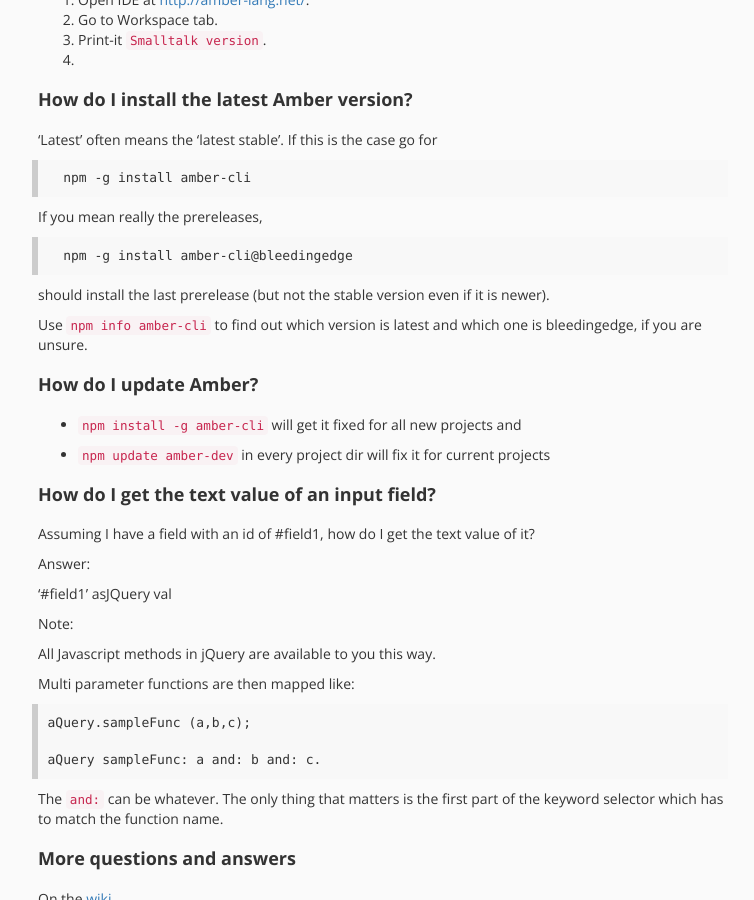
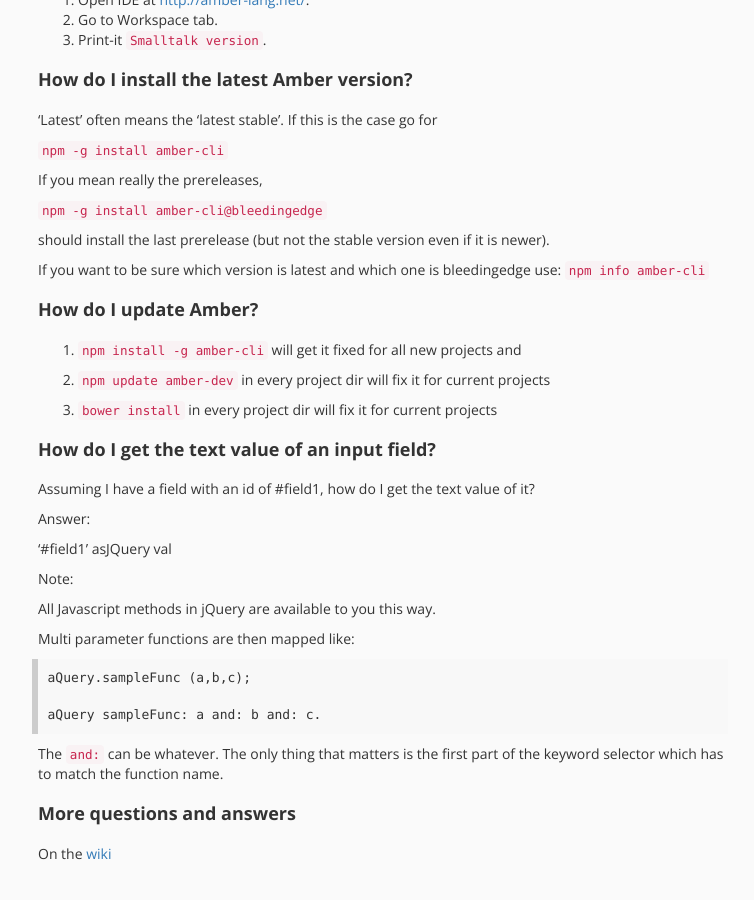
Before and after one commit to amber-smalltalk/amber-documentation, a Jekyll site: the page built from faq.md, in a window 1280 px wide and 900 px high, scrolled down 1371 px. Shown: the whole window, without its empty margins (377-1131 px from the left). Built offline with Jekyll 4.4.1, drawn with Linux system fonts in a browser that asks for light colours; nearby versions of some CDN libraries.

Commit message:
format and rewording to make it easier to read

```diff
--- a/faq.md
+++ b/faq.md
@@ -37,28 +37,29 @@ In case the above did not work, evaluate the following in the JavaScript console
 1.    Open IDE at [http://amber-lang.net/](http://amber-lang.net/).
 2.    Go to Workspace tab.
 3.    Print-it ``Smalltalk version``.
-4.
 
 #### How do I install the latest Amber version?
 
 'Latest' often means the 'latest stable'. If this is the case go for
 
-      npm -g install amber-cli
+`npm -g install amber-cli`
 
 If you mean really the prereleases,
 
-      npm -g install amber-cli@bleedingedge
+`npm -g install amber-cli@bleedingedge`
 
 should install the last prerelease (but not the stable version even if it is newer).
 
-Use `npm info amber-cli` to find out which version is latest and which one is bleedingedge, if you are unsure.
-
+If you want to be sure which version is latest and which one is bleedingedge use:
+`npm info amber-cli`
 
 #### How do I update Amber?
 
--  ``npm install -g amber-cli``  will get it fixed for all new projects and
+1. ``npm install -g amber-cli``  will get it fixed for all new projects and
 
--  ``npm update amber-dev`` in every project dir will fix it for current projects
+2.  ``npm update amber-dev`` in every project dir will fix it for current projects
+
+3. `bower install` in every project dir will fix it for current projects
 
 
 #### How do I get the text value of an input field?
```
